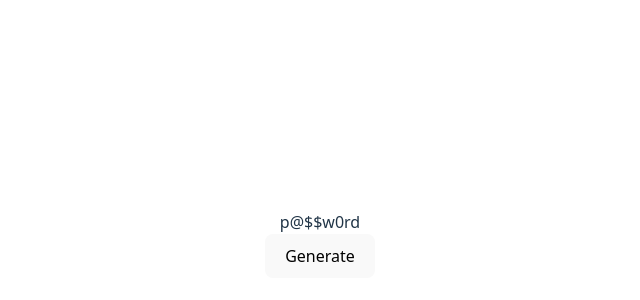
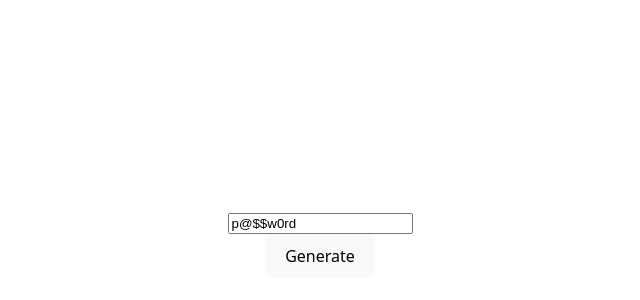
Before and after one commit to Joshkaki00/Passwords-Tutorial, a React (Vite) app: page / in a window 1280 px wide. Shown: the part 156-456 px from the top of the page, without its empty margins (320-960 px from the left). Built offline with nearby package versions, Linux system fonts and the light colour scheme.

Commit message:
Replace password display with input field for user input in Password component

```diff
--- a/src/Password.jsx
+++ b/src/Password.jsx
@@ -20,7 +20,11 @@ function Password() {
 
   return (
     <div>
-      <div>{password}</div>
+      <input
+        type="text"
+        onChange={(e) => setPassword(e.target.value)}
+        value={password}
+      />
       <div>
         <button onClick={(e) => {
           setPassword(generatePassword())
```
